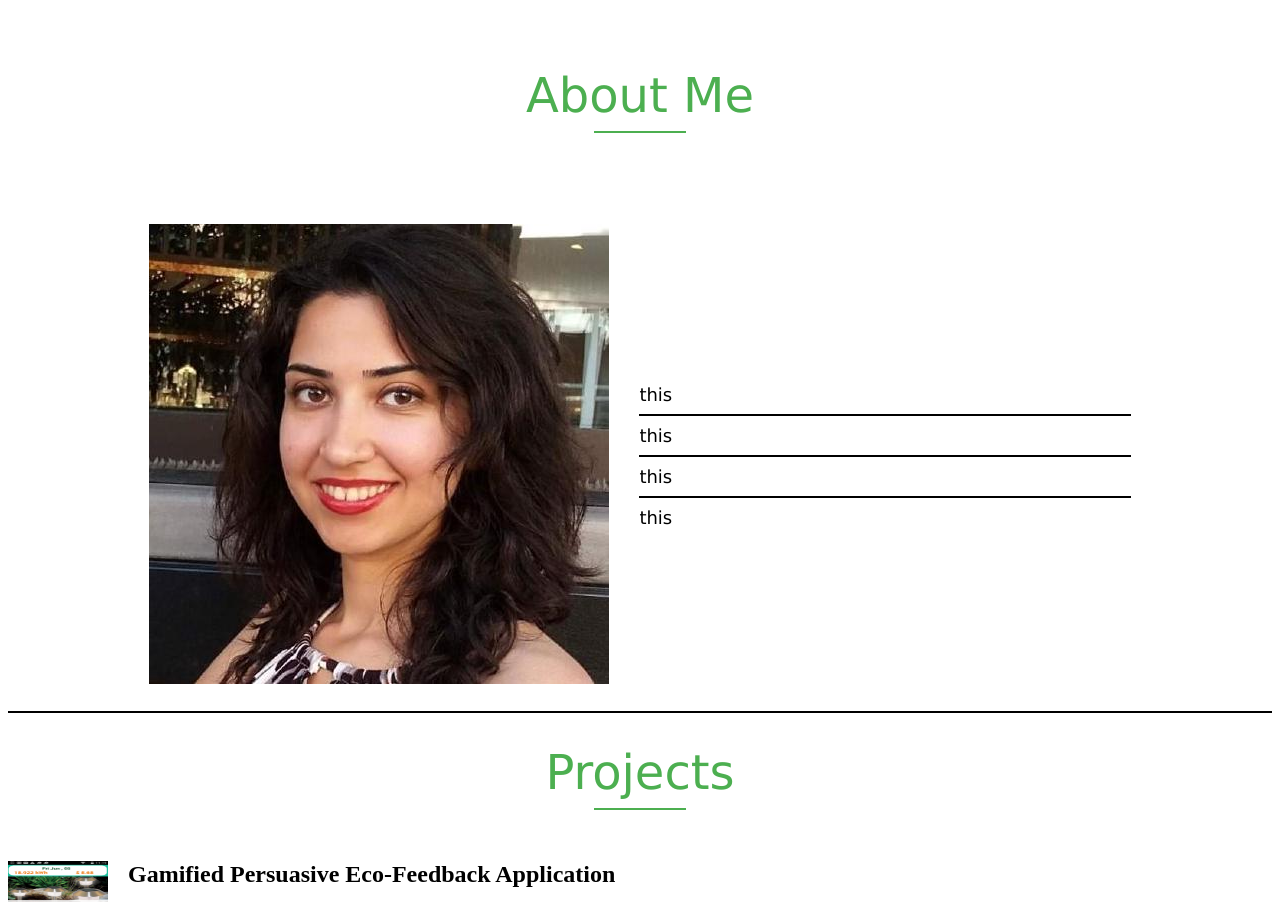
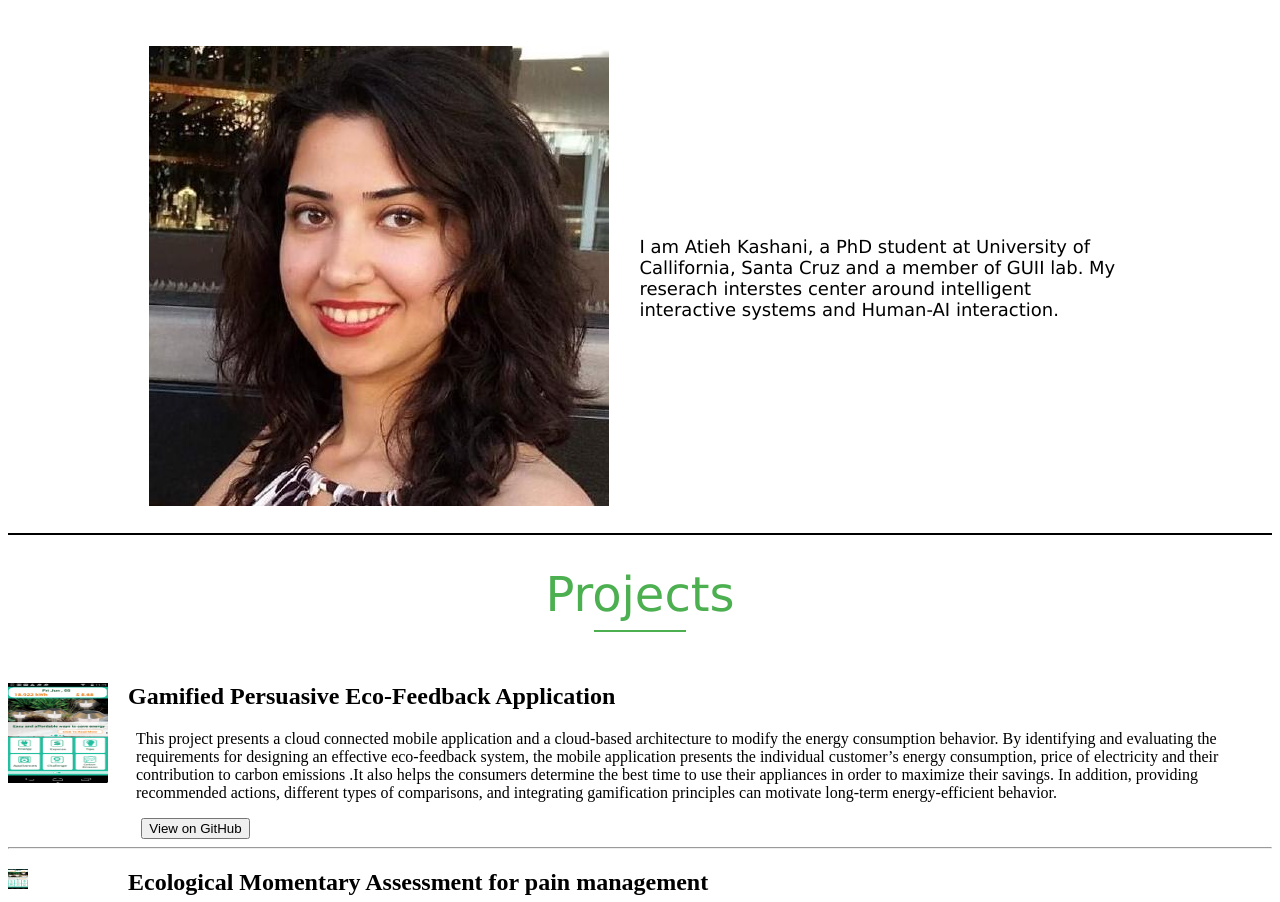
Before and after one commit to atiehmk/atiehmk.github.io, a plain HTML site: page index.html in a window 1280 px wide. Shown: the part 117-1019 px from the top of the page. Drawn offline with Linux system fonts and the light colour scheme.

Commit message:
Update index.html

```diff
--- a/index.html
+++ b/index.html
@@ -24,7 +24,7 @@
 
    					 <td>
    						 <font face="Verdana" size="6">
-   							 <b>Atieh Kashani</b>
+
    						 </font>
    					 </td>
 
@@ -112,13 +112,9 @@
    			 <table border="0" cellpadding="15"
    				 cellspacing="0" width="80%" align="center">
    				 <tr>
-   					 <td height="180" align="center"
+   					 <td height="50" align="center"
    						 valign="middle" colspan="2">
-   						 <font face="Verdana" size="7"
-   							 color="#4CAF50">
-   							 About Me
-   						 </font>
-   						 <hr color="#4CAF50" width="90">
+
    					 </td>
    				 </tr>
 
@@ -130,15 +126,8 @@
    					 <td width="60%">
    						 <font face="Verdana" size="4"
    							 color="black">
-   						this
-   							 <hr color="black">
-this
-   							 <hr color="black">
 
-this
-   							 <hr color="black">
-
-this
+I am Atieh Kashani, a PhD student at University of Callifornia, Santa Cruz and a member of GUII lab. My reserach interstes center around intelligent interactive systems and Human-AI interaction.
 
 
    						 </font>
@@ -181,7 +170,8 @@ this
 
 
 <div class="row mb-4"><div class="col col-12 col-md-6 project-image p-3"><img src="image1.png" alt=""
-style="float:left; width:100px; height:100px;"><div class="col col-12 col-md-6 project-description"><div><h2 class="d-none d-md-block" style="margin-left:5em">Gamified Persuasive Eco-Feedback Application</h2><p style="margin-left:7em"> explanation<br> new paragraph<br> new paragraph <a href="link" rel="none"><em> title link</em></a>, text</p><div><a href="github link" rel="none"><button class="btn btn-primary" style="margin-left:8em">View on GitHub</button></a></div></div></div></div>
+style="float:left; width:100px; height:100px;"><div class="col col-12 col-md-6 project-description"><div><h2 class="d-none d-md-block" style="margin-left:5em">Gamified Persuasive Eco-Feedback Application</h2><p style="margin-left:8em"> This project presents a cloud connected mobile application and a cloud-based architecture to modify the energy consumption behavior. By identifying and evaluating the requirements for designing an effective eco-feedback system, the mobile application presents the individual customer’s energy consumption, price of electricity and their contribution to carbon emissions .It also helps the consumers determine the best time to use their appliances in order to maximize their savings. In addition, providing recommended actions, different types of comparisons, and integrating gamification principles can motivate long-term energy-efficient behavior.
+<div><a href="github link" rel="none"><button class="btn btn-primary" style="margin-left:10em">View on GitHub</button></a></div></div></div></div>
 <hr>
 <div class="row mb-4"><div class="col col-12 col-md-6 project-image p-3"><img src="image1.png" alt=""
 style="float:left; width:20px; height:20px;"><div class="col col-12 col-md-6 project-description"><div><h2 class="d-none d-md-block" style="margin-left:5em"> Ecological Momentary Assessment for pain management</h2><p style="margin-left:7em"> explanation<br> new paragraph<br> new paragraph <a href="link" rel="none"><em> title link</em></a>, text</p><div><a href="github link" rel="none"><button class="btn btn-primary" style="margin-left:8em">View on GitHub</button></a></div></div></div></div>
```
